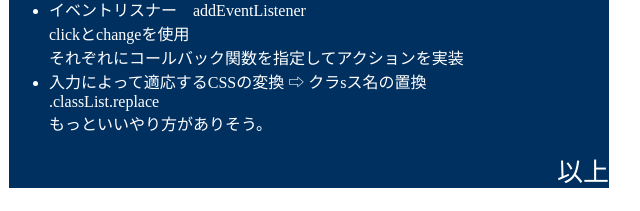
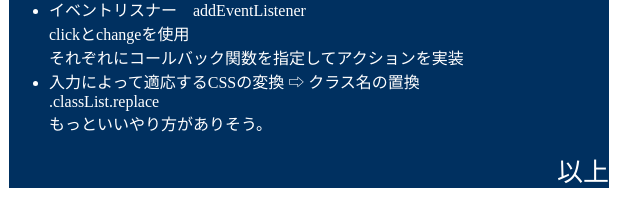
Before and after one commit to h-kiyo/DIG_basic_program_pjt, a plain HTML site: page index.html in a window 1280 px wide. Shown: the part 899-1110 px from the top of the page, 331-971 px from the left. Drawn offline with Linux system fonts and the light colour scheme.

Commit message:
Update index.html

```diff
--- a/index.html
+++ b/index.html
@@ -53,7 +53,7 @@
         </li>
             <li>マウスオーバー  :hover  ※プレビューではうまく動作しない。</li>
             <li>イベントリスナー　addEventListener<br>clickとchangeを使用<br>それぞれにコールバック関数を指定してアクションを実装</li>
-            <li>入力によって適応するCSSの変換 ⇨ クラsス名の置換<br>.classList.replace<br>もっといいやり方がありそう。</li>
+            <li>入力によって適応するCSSの変換 ⇨ クラス名の置換<br>.classList.replace<br>もっといいやり方がありそう。</li>
         </ul>
         <p id="end">以上</p>
     </div>
```
